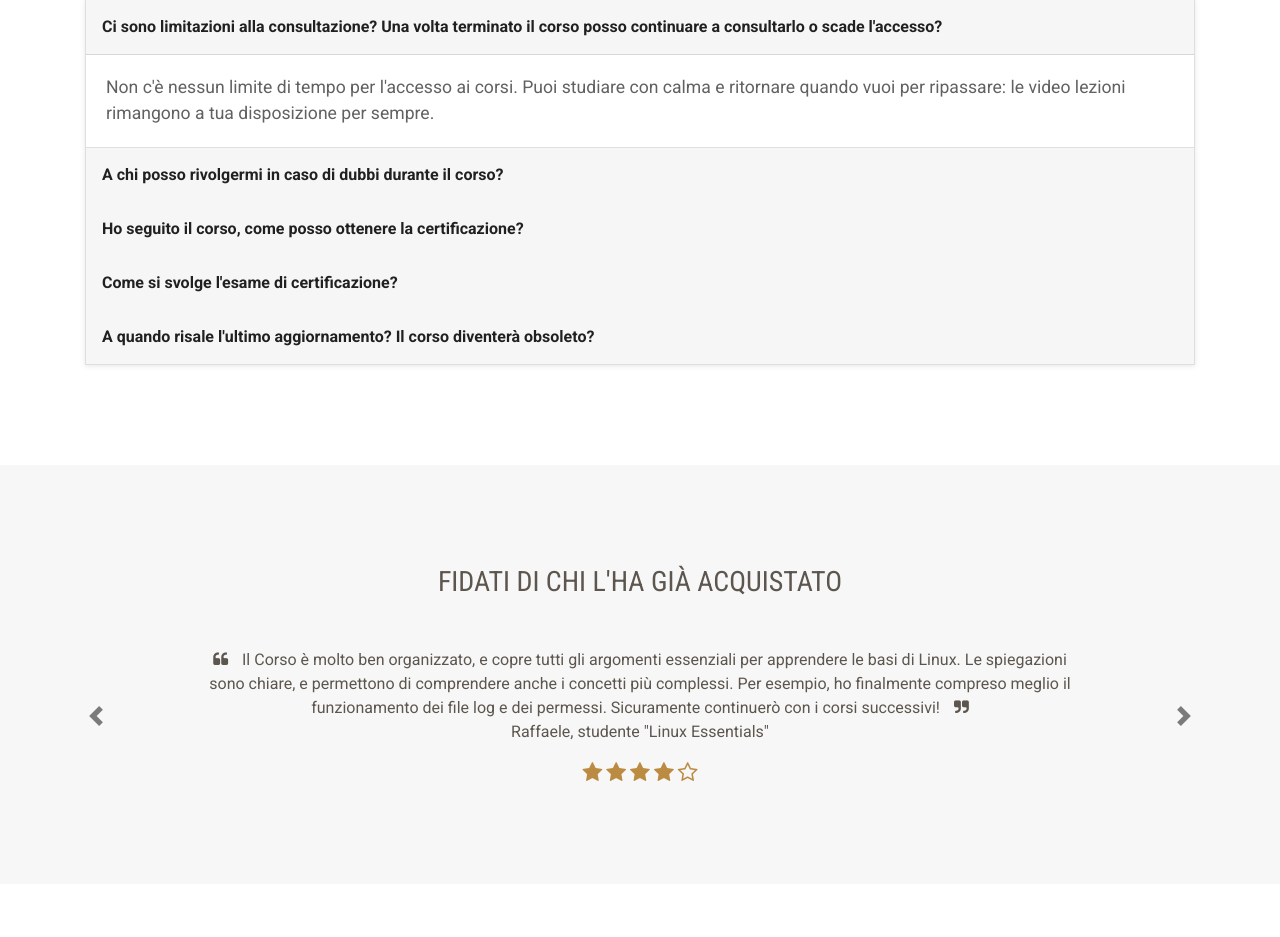
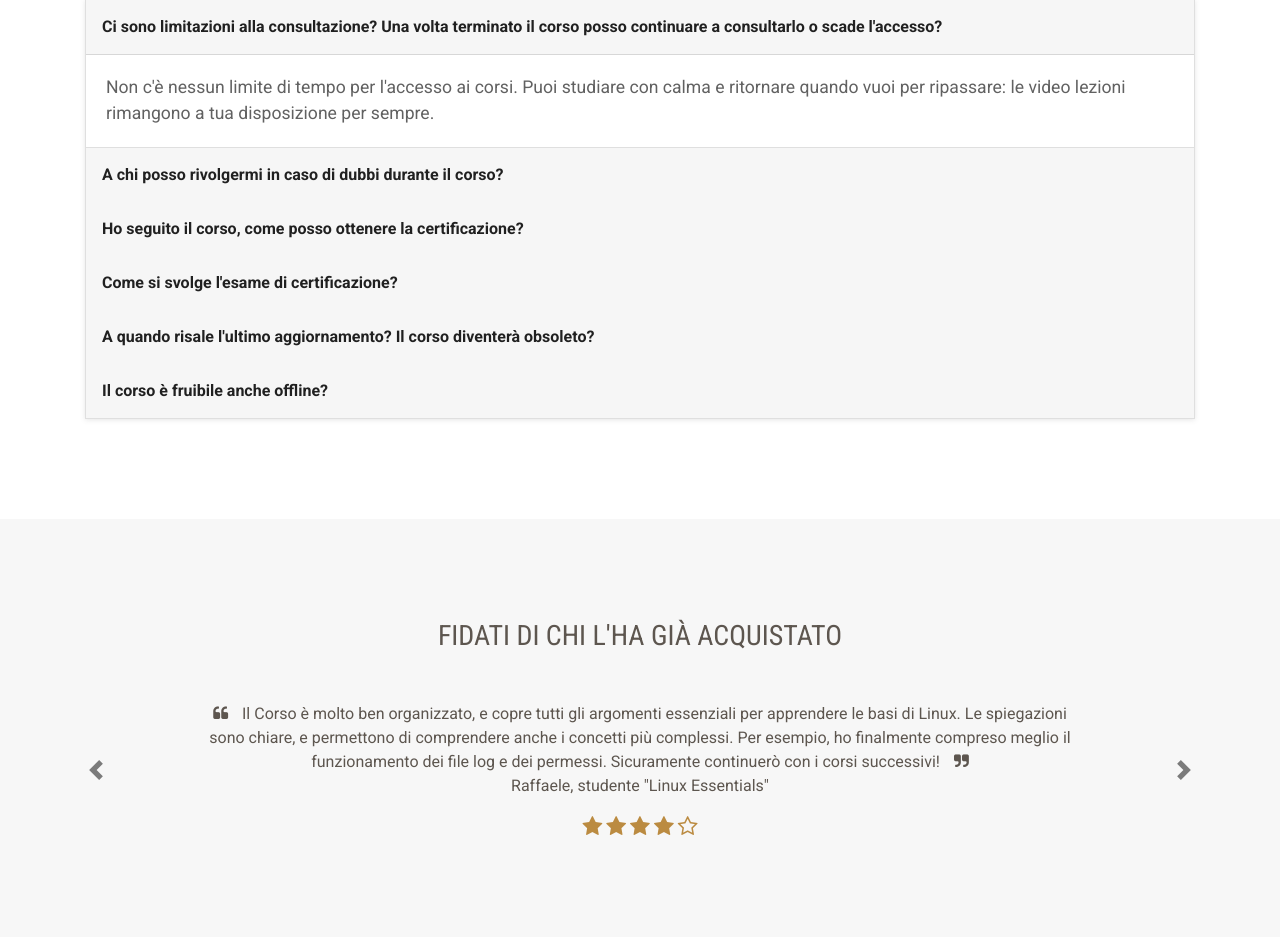
Before and after one commit to morrolinuxyt/CorsoLinux, a PHP site: page / in a window 1280 px wide. Shown: the part 4639-5576 px from the top of the page. Run offline with PHP 8.4, Linux system fonts and the light colour scheme; data that the repository does not hold is empty; some libraries are stand-ins or nearby versions.

Commit message:
update FAQs

```diff
--- a/index.php
+++ b/index.php
@@ -238,6 +238,7 @@
                         </div>
                     </div>
                 </div>
+
                 <div class="card">
                     <div class="card-header" id="accordion-tab-1-heading-2">
                         <h5>
@@ -305,6 +306,23 @@
                               <br>LPIC-1: Exam 101: <a href="https://www.lpi.org/our-certifications/exam-101-objectives">https://www.lpi.org/our-certifications/exam-101-objectives</a>
                               <br>Exam 102: <a href="https://www.lpi.org/our-certifications/exam-102-objectives">https://www.lpi.org/our-certifications/exam-102-objectives</a>
                               <br>Linux Essentials: <a href="https://www.lpi.org/our-certifications/exam-010-objectives">https://www.lpi.org/our-certifications/exam-010-objectives</a>
+                            </p>
+                        </div>
+                    </div>
+                </div>
+
+                <div class="card">
+                    <div class="card-header" id="accordion-tab-1-heading-6">
+                        <h5>
+                            <button class="btn btn-link" type="button" data-toggle="collapse" data-target="#accordion-tab-1-content-6" aria-expanded="false" aria-controls="accordion-tab-1-content-6">
+                              Il corso è fruibile anche offline?
+                            </button>
+                        </h5>
+                    </div>
+                    <div class="collapse " id="accordion-tab-1-content-6" aria-labelledby="accordion-tab-1-heading-6" data-parent="#accordion-tab-1">
+                        <div class="card-body">
+                            <p>
+                             Il corso è sempre disponibile offline su dispositivi iOS e Android. Tramite l'app potrai scaricare i video per vederli sucessivamente offline.
                             </p>
                         </div>
                     </div>
```
